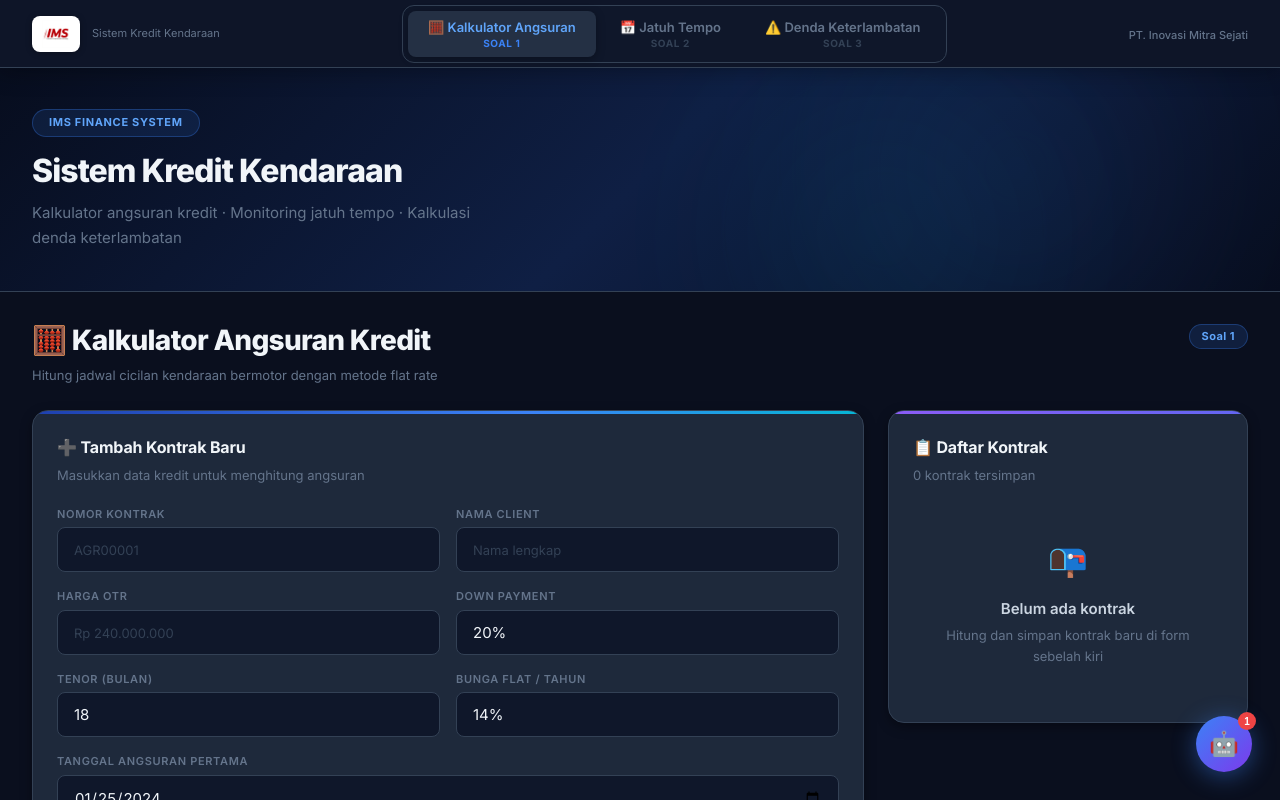
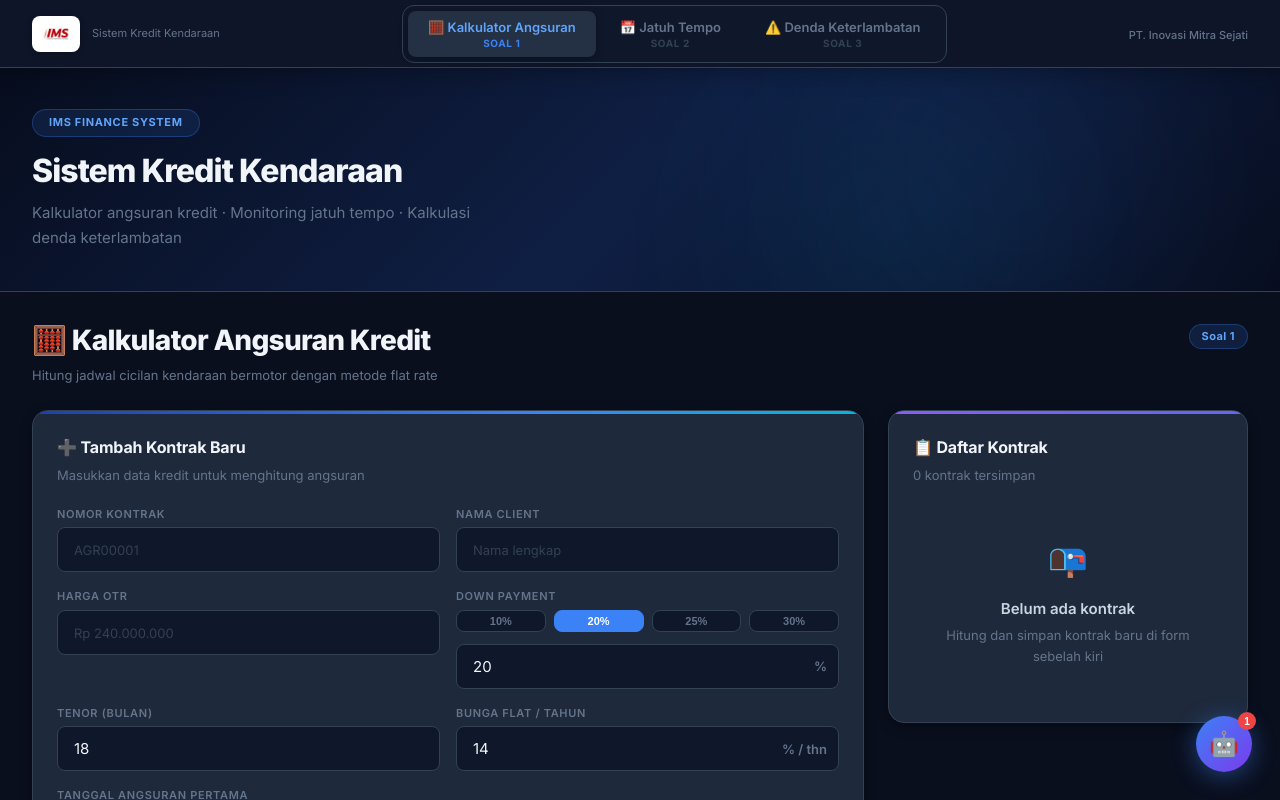
Before and after one commit to WagYu31/IMS, a React (Vite) app in the folder ims-finance/: page / in a window 1280 px wide. Shown: the top 800 px of the page. Built offline with nearby package versions, Linux system fonts and the light colour scheme.

Commit message:
feat: improved DP & Bunga inputs - preset chips, decimal support, suffix label

```diff
--- a/ims-finance/src/components/KalkulatorAngsuran.css
+++ b/ims-finance/src/components/KalkulatorAngsuran.css
@@ -55,6 +55,60 @@
 
 /* span across 2 columns */
 .col-span-2 { grid-column: 1 / -1; }
+
+/* ── Input suffix wrapper (for % label) ── */
+.input-suffix-wrap {
+  position: relative;
+  display: flex;
+  align-items: center;
+}
+.input-suffix-wrap .form-control {
+  flex: 1;
+  padding-right: 72px; /* space for suffix */
+}
+.input-suffix {
+  position: absolute;
+  right: var(--space-3);
+  font-size: var(--text-sm);
+  font-weight: 600;
+  color: var(--text-muted);
+  pointer-events: none;
+  white-space: nowrap;
+}
+
+/* ── DP Preset chips ── */
+.dp-presets {
+  display: flex;
+  gap: var(--space-2);
+  margin-bottom: var(--space-2);
+}
+.dp-chip {
+  flex: 1;
+  padding: var(--space-1) 0;
+  font-size: var(--text-xs);
+  font-weight: 700;
+  border: 1px solid var(--border-default);
+  border-radius: var(--radius-sm);
+  background: var(--surface-input);
+  color: var(--text-muted);
+  cursor: pointer;
+  transition: all 0.15s;
+}
+.dp-chip:hover {
+  border-color: var(--primary);
+  color: var(--primary-light);
+  background: rgba(59,130,246,0.08);
+}
+.dp-chip--active {
+  background: var(--primary);
+  border-color: var(--primary);
+  color: #fff;
+}
+
+/* Remove number input spin arrows */
+.form-control[type="number"]::-webkit-inner-spin-button,
+.form-control[type="number"]::-webkit-outer-spin-button { -webkit-appearance: none; }
+.form-control[type="number"] { -moz-appearance: textfield; }
 
 .kalk-actions {
   display: flex;
--- a/ims-finance/src/components/KalkulatorAngsuran.jsx
+++ b/ims-finance/src/components/KalkulatorAngsuran.jsx
@@ -12,7 +12,7 @@ const EMPTY = {
 };
 
 const NUM_FIELDS = ['tenorBulan'];
-const PERCENT_FIELDS = ['dpPersen', 'bungaPerTahun'];
+const FLOAT_FIELDS = ['dpPersen', 'bungaPerTahun'];
 
 /** Format angka ke "Rp 240.000.000" untuk tampilan di input */
 const formatInputRupiah = (val) => {
@@ -40,6 +40,8 @@ const parseInputPercent = (str) => {
   return cleaned ? parseFloat(cleaned) : '';
 };
 
+const DP_PRESETS = [10, 20, 25, 30];
+
 export default function KalkulatorAngsuran({ contracts, selectedIdx, onSelect, onSave, onDelete }) {
   const [form, setForm]       = useState(EMPTY);
   const [preview, setPreview] = useState(null);
@@ -49,8 +51,8 @@ export default function KalkulatorAngsuran({ contracts, selectedIdx, onSelect, o
     const { name, value } = e.target;
     if (name === 'otr') {
       setForm(p => ({ ...p, otr: parseInputRupiah(value) }));
-    } else if (PERCENT_FIELDS.includes(name)) {
-      setForm(p => ({ ...p, [name]: parseInputPercent(value) }));
+    } else if (FLOAT_FIELDS.includes(name)) {
+      setForm(p => ({ ...p, [name]: value === '' ? '' : parseFloat(value) || 0 }));
     } else if (NUM_FIELDS.includes(name)) {
       setForm(p => ({ ...p, [name]: parseFloat(value) || '' }));
     } else {
@@ -128,15 +130,31 @@ export default function KalkulatorAngsuran({ contracts, selectedIdx, onSelect, o
               </div>
               <div className="form-group">
                 <label className="form-label">Down Payment</label>
+                {/* Preset chips */}
+                <div className="dp-presets">
+                  {DP_PRESETS.map(p => (
+                    <button
+                      key={p}
+                      type="button"
+                      className={`dp-chip${form.dpPersen === p ? ' dp-chip--active' : ''}`}
+                      onClick={() => { setForm(prev => ({ ...prev, dpPersen: p })); setPreview(null); }}
+                    >{p}%</button>
+                  ))}
+                </div>
+                {/* Number input with % suffix */}
+                <div className="input-suffix-wrap">
                   <input
                     className="form-control"
-                  type="text"
+                    type="number"
                     name="dpPersen"
-                  inputMode="decimal"
-                  value={formatInputPercent(form.dpPersen)}
+                    value={form.dpPersen}
                     onChange={handleChange}
-                  placeholder="20%"
+                    min="0" max="100"
+                    step="0.5"
+                    placeholder="20"
                   />
+                  <span className="input-suffix">%</span>
+                </div>
               </div>
               <div className="form-group">
                 <label className="form-label">Tenor (Bulan)</label>
@@ -145,15 +163,19 @@ export default function KalkulatorAngsuran({ contracts, selectedIdx, onSelect, o
               </div>
               <div className="form-group">
                 <label className="form-label">Bunga Flat / Tahun</label>
+                <div className="input-suffix-wrap">
                   <input
                     className="form-control"
-                  type="text"
+                    type="number"
                     name="bungaPerTahun"
-                  inputMode="decimal"
-                  value={formatInputPercent(form.bungaPerTahun)}
+                    value={form.bungaPerTahun}
                     onChange={handleChange}
-                  placeholder="14%"
+                    min="0" max="100"
+                    step="0.1"
+                    placeholder="14"
                   />
+                  <span className="input-suffix">% / thn</span>
+                </div>
               </div>
               <div className="form-group col-span-2">
                 <label className="form-label">Tanggal Angsuran Pertama</label>
```
Also changed, not shown: 5 other files (tests, documents, lock files or other folders). Lines whose indentation alone changed are shown as unchanged.
